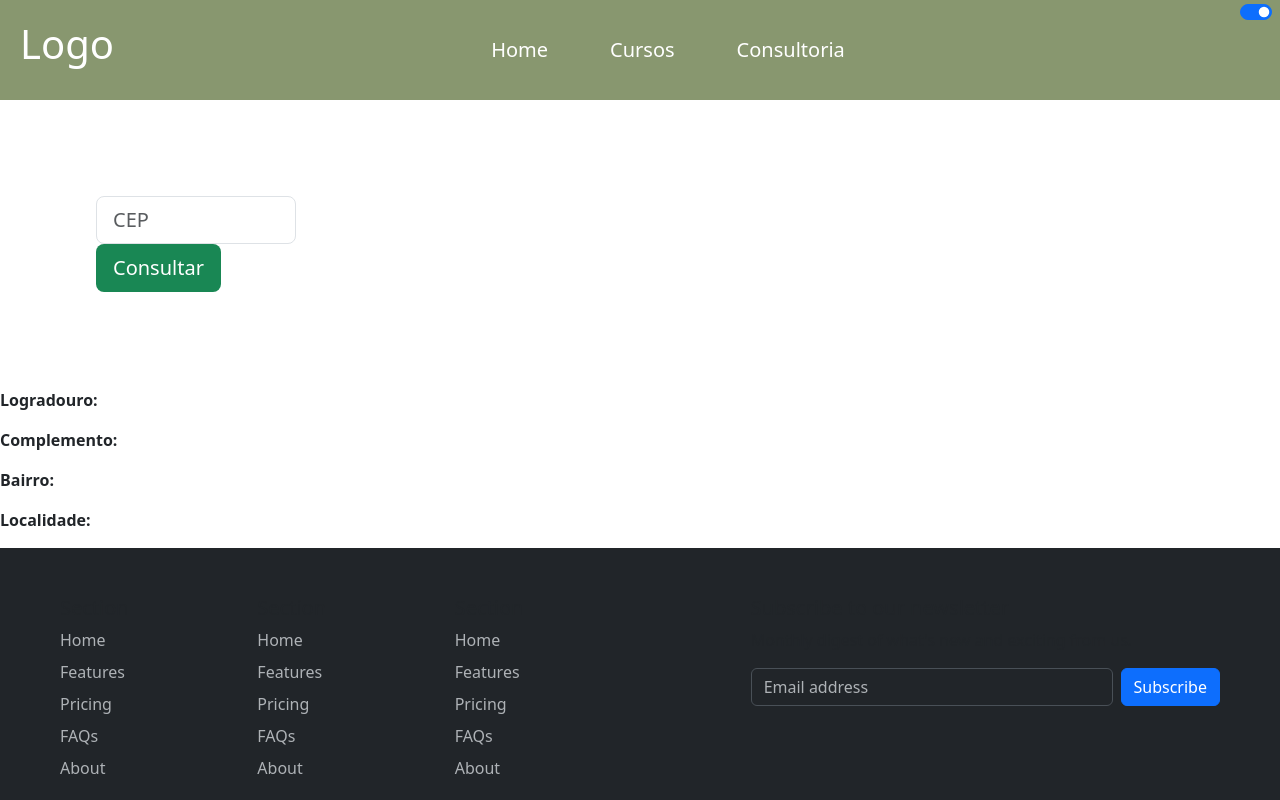
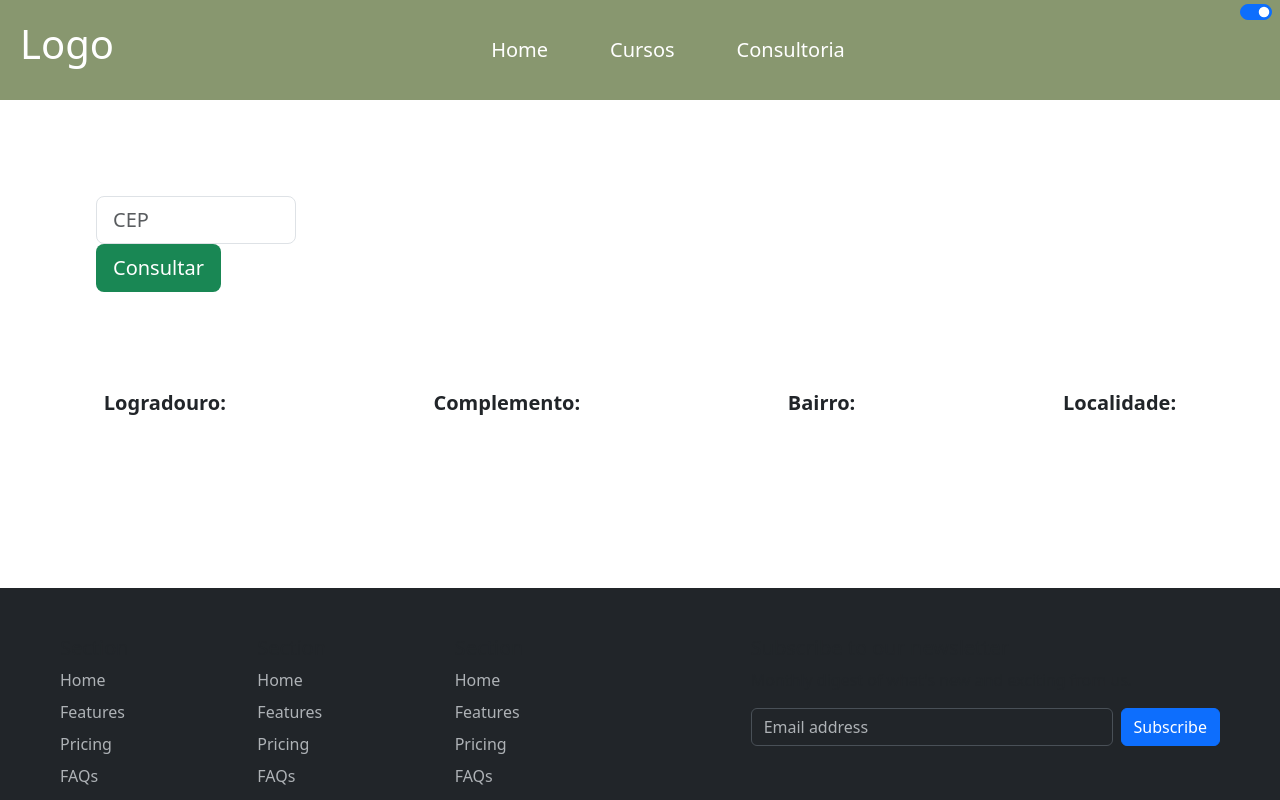
Before and after one commit to LuizFelipe33/ESG, a React (Create React App) app: page /consultoria in a window 1280 px wide. Shown: the top 800 px of the page. Built offline with nearby package versions, Linux system fonts and the light colour scheme.

Commit message:
style campo de cep

```diff
--- /dev/null
+++ b/src/assets/css/consultoria.css
@@ -0,0 +1,9 @@
+.espacoCep{
+    display: flex;
+    width: 100%;
+    height: 200px;
+    justify-content: space-around;
+}
+.paragrafo{
+    font-size: 20px;
+}
--- a/src/paginas/Consultoria/index.js
+++ b/src/paginas/Consultoria/index.js
@@ -3,6 +3,7 @@
 import Cabecalho from "../../componentes/Cabecalho";
 import Rodape from "../../componentes/Rodape";
 import { obterEndereco} from "../../service/api.js"
+import "../../assets/css/consultoria.css"
 
 const Consultoria = () => {
 
@@ -13,7 +14,6 @@
         // lógica de validar o CEP
         // alert("Cep no formato inválido")
     }
-
 
     return (
         <>
@@ -41,20 +41,20 @@
             {
                 !!endereco && (
                     <>
-                        <div className="form-floating my-3 w-25">
-                            <p>
+                        <div className="espacoCep">
+                            <p className="paragrafo">
                                 <b>Logradouro: </b>
-                                {endereco.logradouro}
-                            </p>
-                            <p>
+                                    {endereco.logradouro}
+                                </p>
+                            <p className="paragrafo">
                                 <b>Complemento: </b>
                                 {endereco.complemento}
                             </p>
-                            <p>
+                            <p className="paragrafo">
                                 <b>Bairro: </b>
                                 {endereco.bairro}
                             </p>
-                            <p>
+                            <p className="paragrafo">
                                 <b>Localidade: </b>
                                 {endereco.localidade}
                             </p>
```
